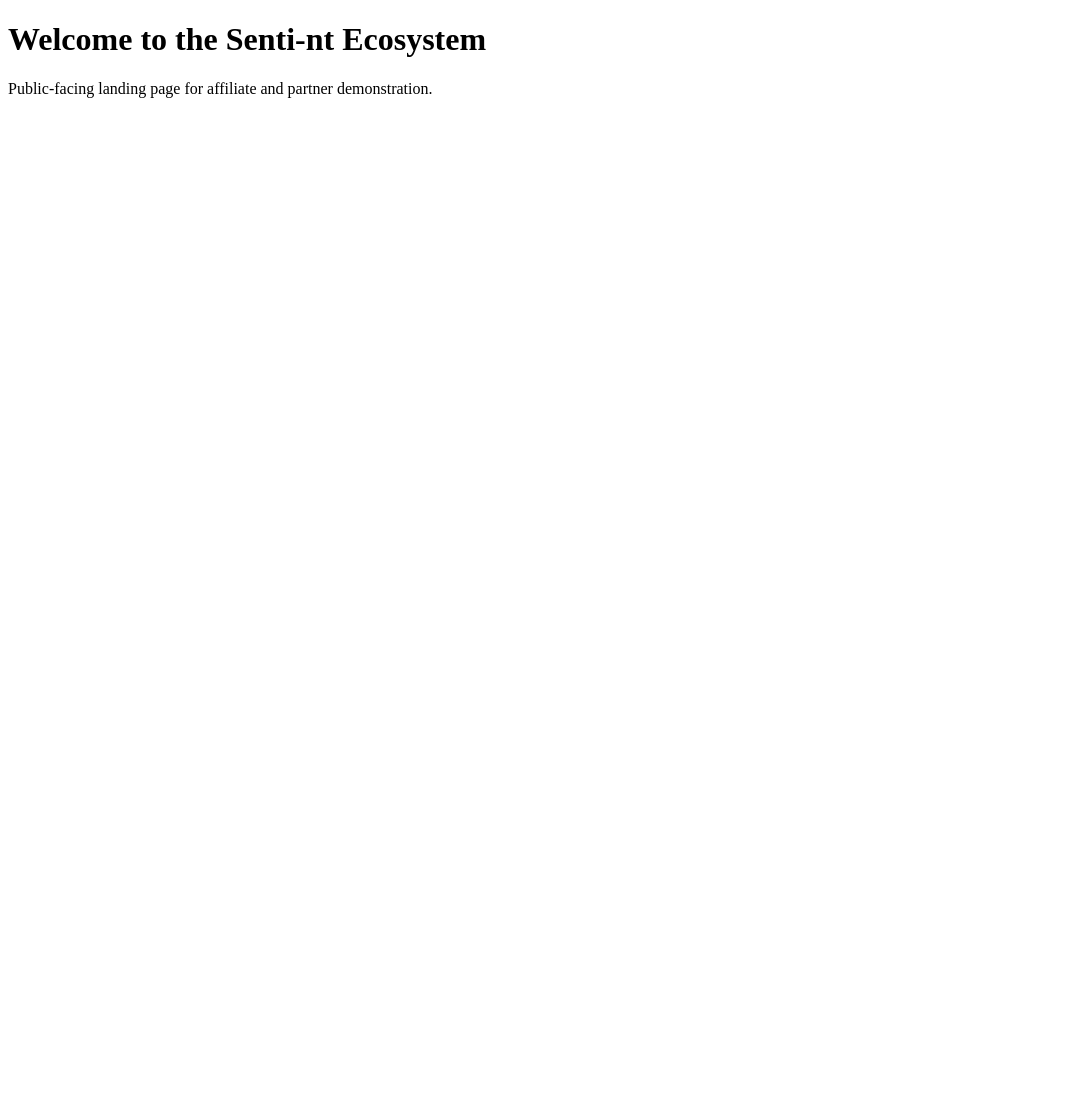
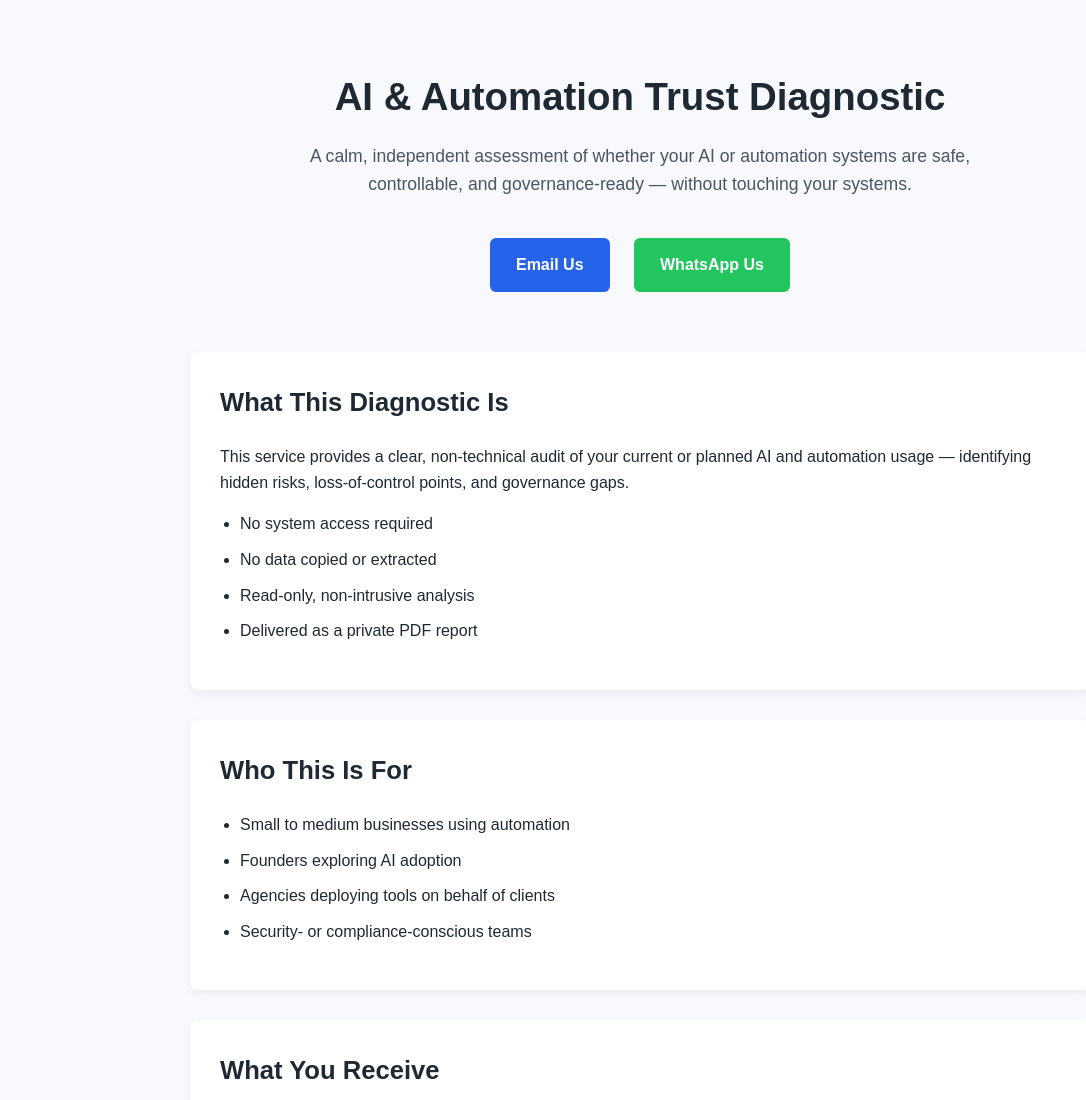
Before and after one commit to ronniepretorius888-cyber/Senti-nt-Ecosystem-Public, a plain HTML site: page index.html in a window 1280 px wide. Shown: the top 1100 px of the page, without its empty margins (0-1086 px from the left). Before the commit the page ends 800 px from the top, so only its background shows below. Drawn offline with Linux system fonts and the light colour scheme.

Commit message:
Deploy finalized trust diagnostic landing page

```diff
--- a/index.html
+++ b/index.html
@@ -1,12 +1,72 @@
 <!DOCTYPE html>
 <html lang="en">
 <head>
-    <meta charset="UTF-8">
-    <meta name="viewport" content="width=device-width, initial-scale=1.0">
-    <title>Senti-nt Ecosystem Public</title>
+  <meta charset="UTF-8" />
+  <meta name="viewport" content="width=device-width, initial-scale=1.0" />
+  <title>AI & Automation Trust Diagnostic</title>
+  <style>
+    body { margin: 0; font-family: Arial, Helvetica, sans-serif; background: #f7f9fc; color: #1f2933; line-height: 1.6; }
+    .container { max-width: 900px; margin: auto; padding: 40px 20px; }
+    header { text-align: center; margin-bottom: 50px; }
+    header h1 { font-size: 2.4rem; margin-bottom: 15px; }
+    header p { font-size: 1.1rem; color: #4b5563; max-width: 700px; margin: auto; }
+    .cta-buttons { margin-top: 30px; }
+    .cta-buttons a { display: inline-block; margin: 10px; padding: 14px 26px; text-decoration: none; font-weight: bold; border-radius: 6px; }
+    .primary { background: #2563eb; color: #ffffff; }
+    .secondary { background: #22c55e; color: #ffffff; }
+    section { background: #ffffff; padding: 30px; border-radius: 8px; margin-bottom: 30px; box-shadow: 0 4px 10px rgba(0,0,0,0.05); }
+    section h2 { margin-top: 0; font-size: 1.6rem; }
+    ul { padding-left: 20px; }
+    li { margin-bottom: 10px; }
+    .trust-box { background: #f1f5f9; border-left: 5px solid #2563eb; padding: 20px; margin-top: 20px; }
+    footer { text-align: center; font-size: 0.9rem; color: #6b7280; margin-top: 40px; }
+  </style>
 </head>
 <body>
-    <h1>Welcome to the Senti-nt Ecosystem</h1>
-    <p>Public-facing landing page for affiliate and partner demonstration.</p>
+  <div class="container">
+    <header>
+      <h1>AI & Automation Trust Diagnostic</h1>
+      <p>A calm, independent assessment of whether your AI or automation systems are safe, controllable, and governance-ready — without touching your systems.</p>
+      <div class="cta-buttons">
+        <a class="primary" href="mailto:ronniepretorius888@gmail.com?subject=AI%20Automation%20Audit%20Request">Email Us</a>
+        <a class="secondary" href="https://wa.me/27609547918" target="_blank">WhatsApp Us</a>
+      </div>
+    </header>
+    <section>
+      <h2>What This Diagnostic Is</h2>
+      <p>This service provides a clear, non-technical audit of your current or planned AI and automation usage — identifying hidden risks, loss-of-control points, and governance gaps.</p>
+      <ul>
+        <li>No system access required</li>
+        <li>No data copied or extracted</li>
+        <li>Read-only, non-intrusive analysis</li>
+        <li>Delivered as a private PDF report</li>
+      </ul>
+    </section>
+    <section>
+      <h2>Who This Is For</h2>
+      <ul>
+        <li>Small to medium businesses using automation</li>
+        <li>Founders exploring AI adoption</li>
+        <li>Agencies deploying tools on behalf of clients</li>
+        <li>Security- or compliance-conscious teams</li>
+      </ul>
+    </section>
+    <section>
+      <h2>What You Receive</h2>
+      <ul>
+        <li>Executive-friendly trust scorecard</li>
+        <li>Key risk identification</li>
+        <li>Clear business-level recommendations</li>
+        <li>Same-day or 24-hour turnaround</li>
+      </ul>
+      <div class="trust-box">
+        <strong>Important:</strong><br>
+        This diagnostic is conducted using a read-only audit framework. No client systems, data, or intellectual property are accessed or stored.
+      </div>
+    </section>
+    <footer>
+      Independent Diagnostic • Private Delivery • No System Access Required
+    </footer>
+  </div>
 </body>
 </html>
```
Also changed, not shown: 1 other file.
